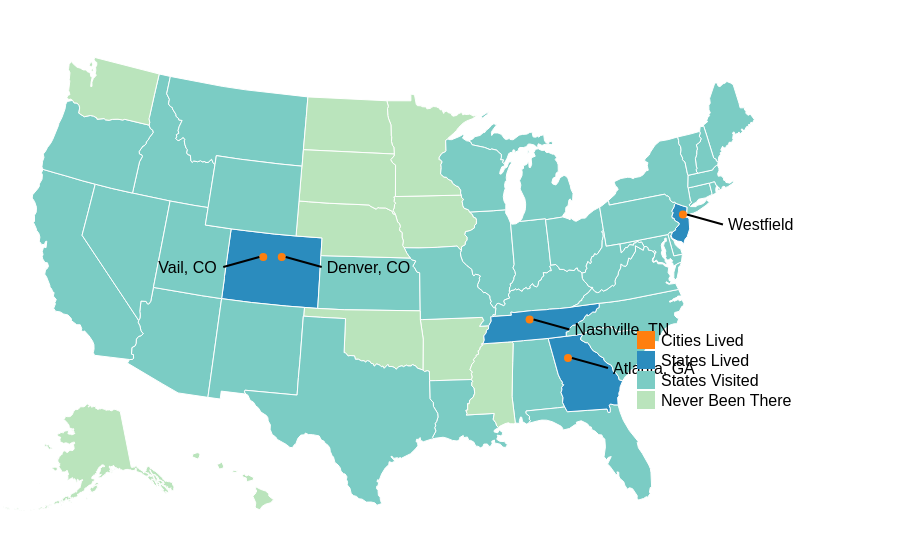
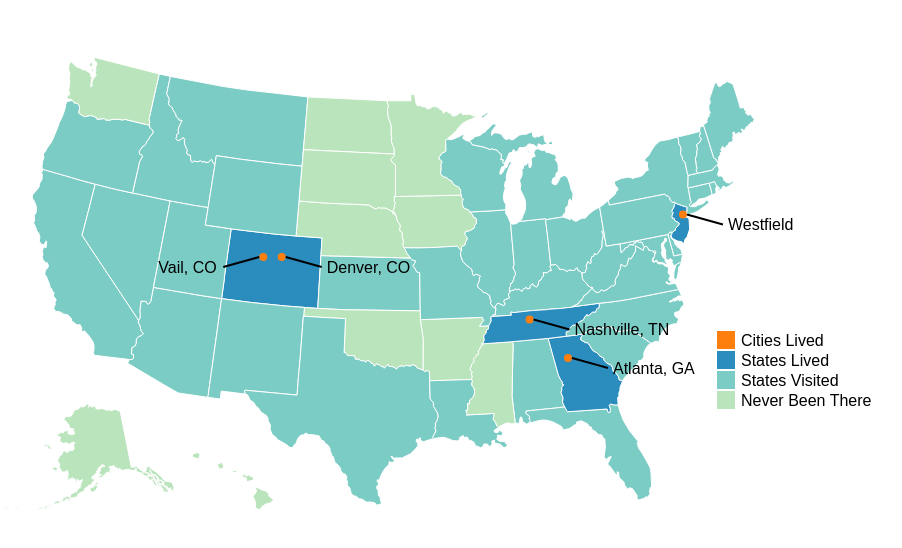
Before and after one commit to edlsto/d3-map, a plain HTML site: page index.html in a window 1280 px wide. Shown: the part 184-732 px from the top of the page, without its empty margins (163-1065 px from the left). Drawn offline with nearby package versions, Linux system fonts and the light colour scheme.

Commit message:
Adjust positioning

```diff
--- a/styles.css
+++ b/styles.css
@@ -16,7 +16,7 @@ body {
 
 .legend {
   position: relative;
-  right: 10em;
+  right: 5em;
 }
 
 .title {
```
